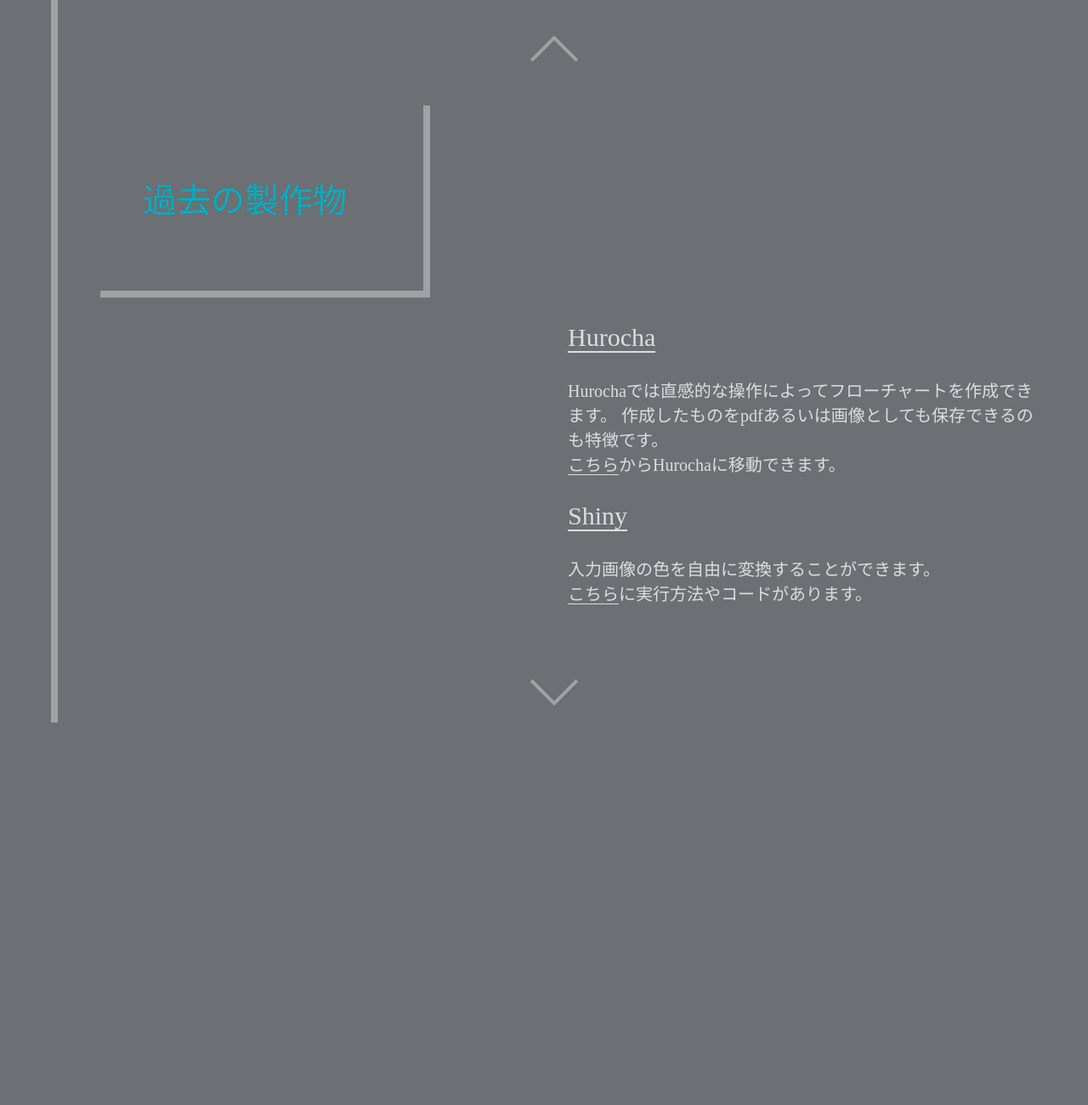
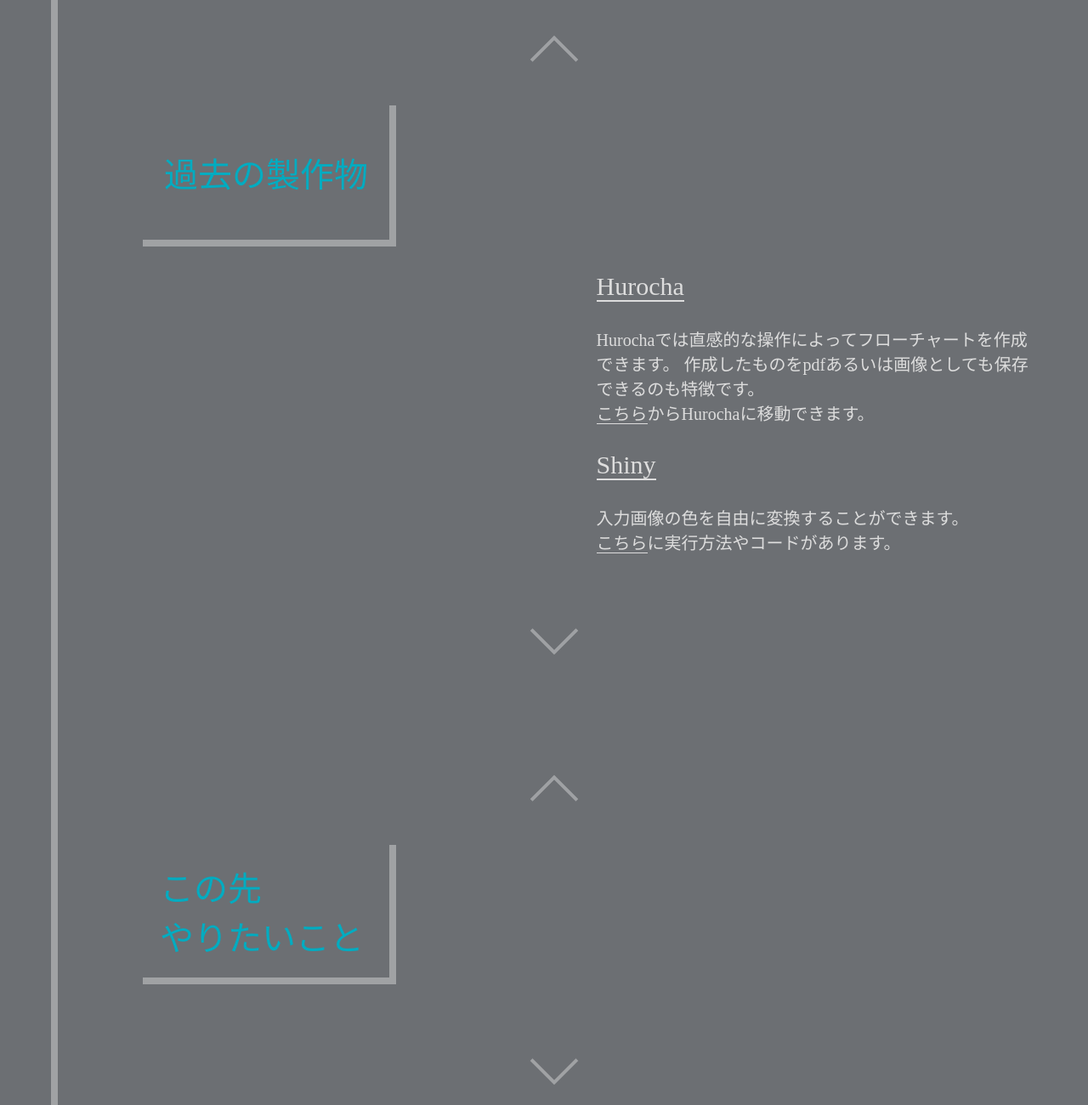
Before and after one commit to naru-19/naru-19.github.io, a plain HTML site: page index.html in a window 1280 px wide. Shown: the part 1760-3060 px from the top of the page at 85% size. Before the commit the page ends 2616 px from the top, so only its background shows below. Drawn offline with nearby package versions, Linux system fonts and the light colour scheme.

Commit message:
変更前

```diff
--- a/index.html
+++ b/index.html
@@ -26,7 +26,7 @@
                 <a href="#chap2">過去の製作物</a>
             </div>
             <div class="contents-table__chap">
-                <a href="#chap2">この先やりたいこと</a>
+                <a href="#chap3">この先やりたいこと</a>
             </div>
         </div>
     </section>
@@ -81,7 +81,19 @@
         </div>
         <a class="arrow-bottom" href="#chap3"></a>
     </section>
+    <section class="contents" id="chap3">
+        <a class="arrow-top" href="#chap2"></a>
 
+        <div class="contents__title" style="text-align: left;padding: 20px;">
+            この先<br>やりたいこと
+        </div>
+        <div class="contents__text">
+            <div class="contents__bul">
+
+            </div>
+        </div>
+        <a class="arrow-bottom" href="#chap4"></a>
+    </section>
 </body>
 <script type="text/javascript" src="./js/index.js"></script>
 
--- a/scss/index.scss
+++ b/scss/index.scss
@@ -52,9 +52,10 @@
 .contents{
     &__title{
         // display: inline-block;
-        margin: 0 0 0 50px;
+        margin: 0 0 0 100px;
         width:250px;
-        padding: 80px 80px 80px 50px;
+        text-align: center;
+        padding: 50px 20px 50px 20px;
         border-right:8px solid $col-sub2-clear ;
         border-bottom:8px solid $col-sub2-clear ;
         font-size: $fs2;
@@ -62,7 +63,7 @@
     }
     &__text{
         font-size: $fs3;
-        margin:20px 0 70px 600px;
+        margin:20px 0 70px 55%;
     }
     &__bul{
         margin: 30px 0 30px 0;
@@ -73,6 +74,7 @@
     }
     &__bulsub{
         font-size:20px;
+        margin: 0 0 20px 0;
         a{
             color: $col-sub2;
             border-bottom: 1px solid $col-sub2;
```
Also changed, not shown: css/index.css, 1 other file.
